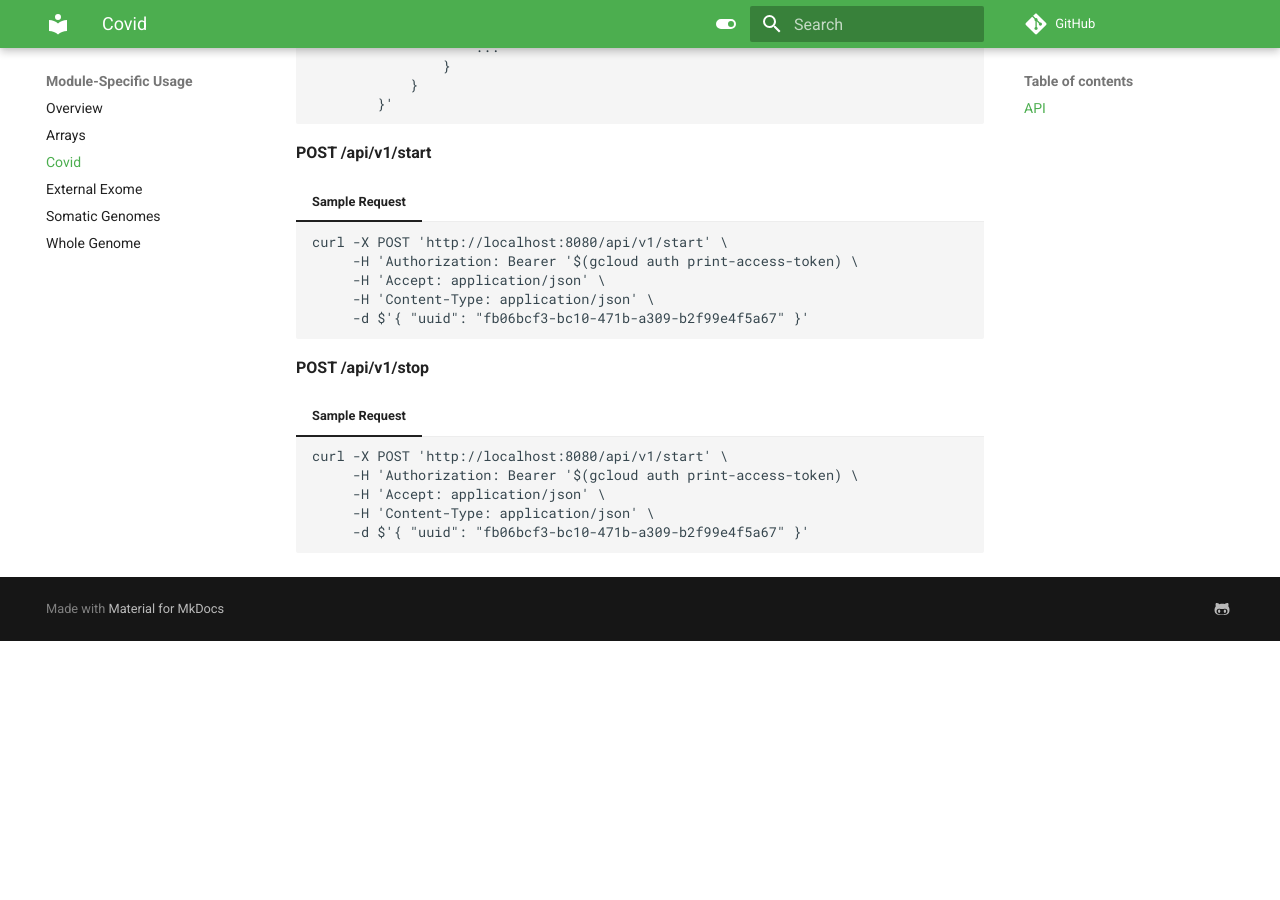
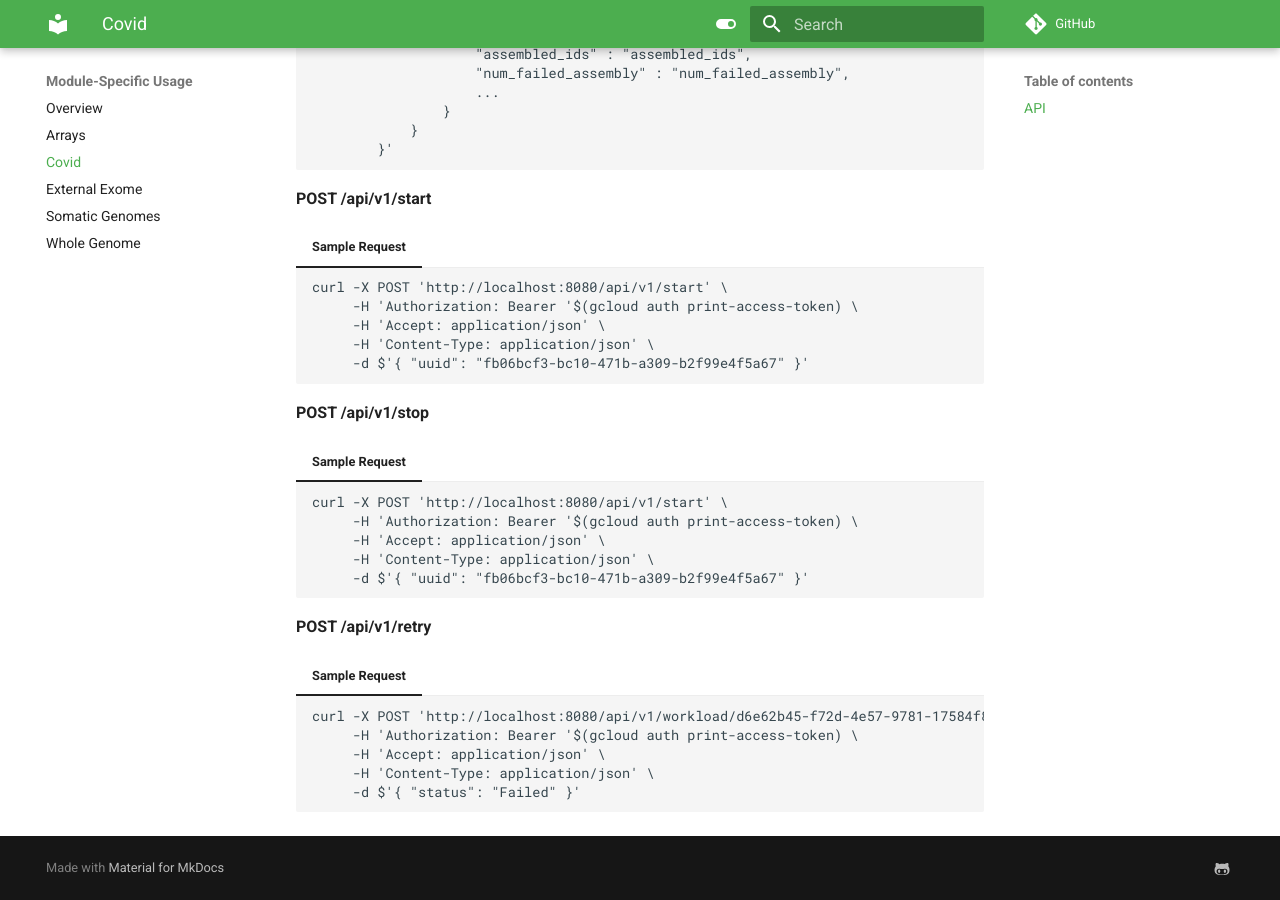
Before and after one commit to broadinstitute/wfl, an MkDocs documentation site: the page built from docs/md/modules-covid.md, in a window 1280 px wide and 900 px high, scrolled down 2459 px. Built offline with MkDocs 1.6.1 and Material for MkDocs 9.7.7, drawn with Linux system fonts in a browser that asks for light colours; comment, search, counter and statistics services are not loaded; before the commit the page ends 3100 px from its top, so only the background shows below that; some of the changed text lies outside the part shown.

Commit message:
Some doc changes for retry

````diff
--- a/docs/md/modules-covid.md
+++ b/docs/md/modules-covid.md
@@ -15,6 +15,7 @@ The `covid` module supports the following API endpoints:
 | POST | `/api/v1/start`                     | Start a workload                                                         |
 | POST | `/api/v1/stop`                      | Stop a running workload                                                  |
 | POST | `/api/v1/exec`                      | Create and start (execute) a workload                                    |
+| POST | `/api/v1/retry`                      | Retry a workload, given by status                                    |
 
 The life-cycle of a workload is a multi-stage process:
 
@@ -125,3 +126,15 @@ To give more information, here are some example inputs to the above endpoints:
          -H 'Content-Type: application/json' \
          -d $'{ "uuid": "fb06bcf3-bc10-471b-a309-b2f99e4f5a67" }'
     ```
+
+**POST /api/v1/retry**
+
+=== "Sample Request"
+
+    ```
+    curl -X POST 'http://localhost:8080/api/v1/workload/d6e62b45-f72d-4e57-9781-17584f800bad/retry' \
+         -H 'Authorization: Bearer '$(gcloud auth print-access-token) \
+         -H 'Accept: application/json' \
+         -H 'Content-Type: application/json' \
+         -d $'{ "status": "Failed" }'
+    ```
````
Also changed, not shown: 1 other file.
